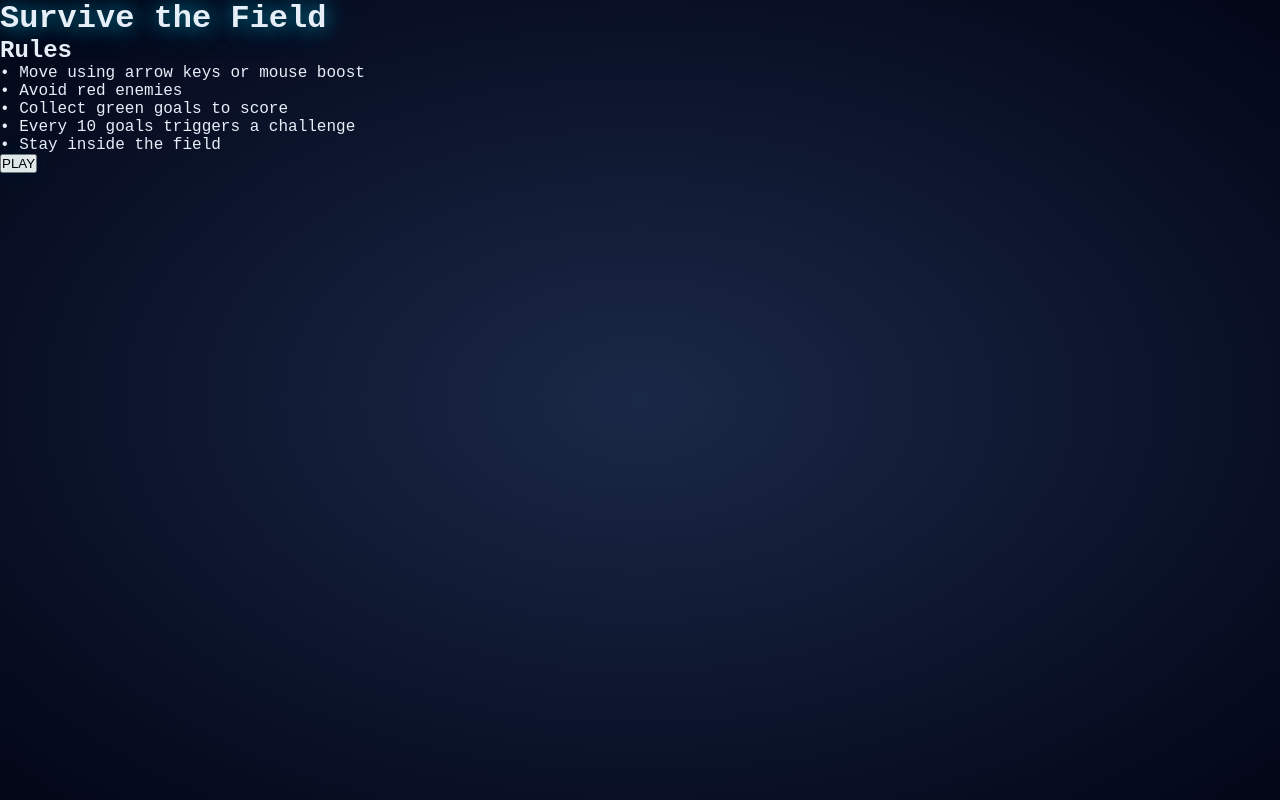
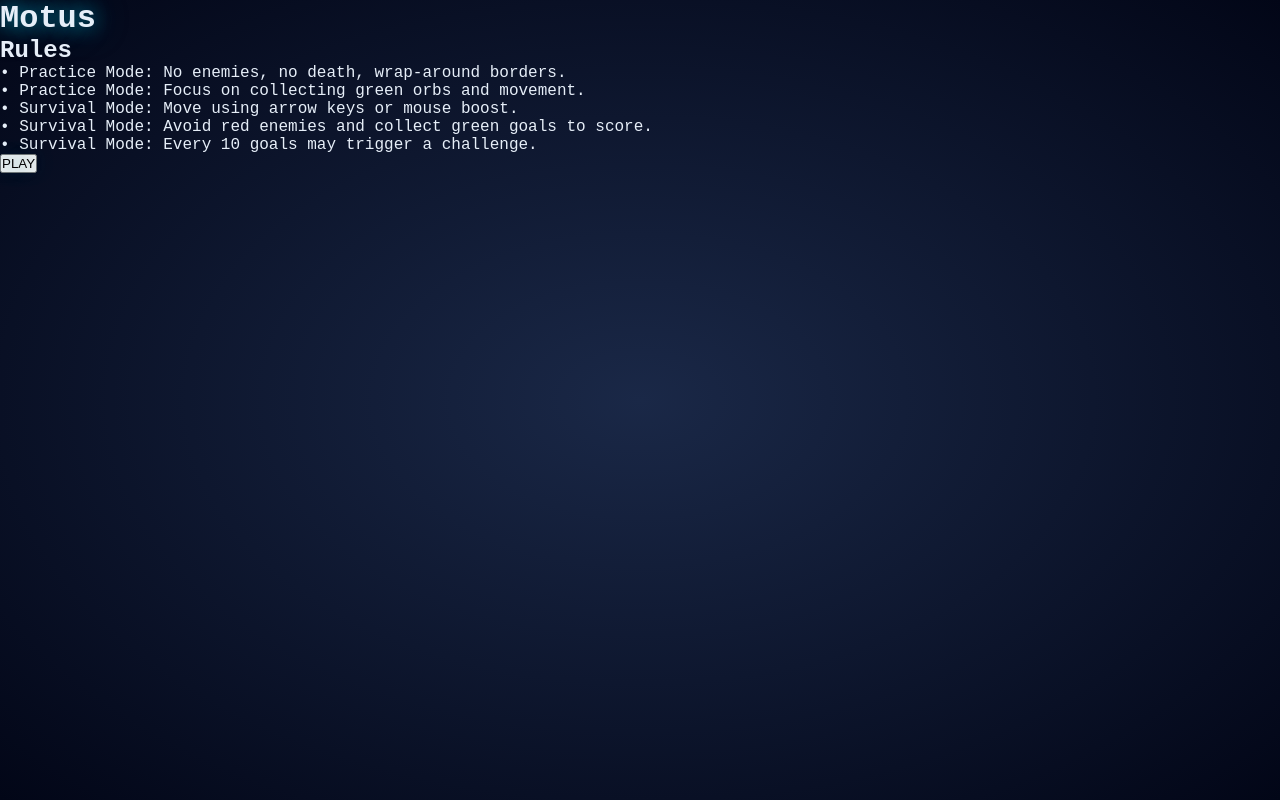
Before and after one commit to shardulmarathe/motus, a Next.js app: page /rules in a window 1280 px wide. Built offline with nearby package versions, Linux system fonts and the light colour scheme.

Commit message:
Added favicon and changed name to practice mode

```diff
--- a/package.json
+++ b/package.json
@@ -1,5 +1,5 @@
 {
-  "name": "survive-the-field",
+  "name": "motus",
   "version": "0.1.0",
   "private": true,
   "scripts": {
--- a/src/app/layout.tsx
+++ b/src/app/layout.tsx
@@ -3,8 +3,11 @@ import React from 'react'
 import { Analytics } from '@vercel/analytics/react'
 
 export const metadata = {
-  title: 'Survive the Field',
+  title: 'Motus',
   description: 'Fast-paced physics survival game',
+  icons: {
+    icon: '/favicon.svg',
+  },
 }
 
 export default function RootLayout({ children }: { children: React.ReactNode }) {
--- a/src/app/rules/page.tsx
+++ b/src/app/rules/page.tsx
@@ -5,16 +5,16 @@ export default function Rules() {
     <div className="min-h-screen bg-gradient-to-br from-slate-900 via-purple-900 to-slate-900 flex items-center justify-center page-transition">
       <div className="text-center max-w-md">
         <h1 className="text-4xl font-bold text-cyan-400 mb-8 glow-text">
-          Survive the Field
+          Motus
         </h1>
         <div className="bg-slate-800/50 border border-cyan-400/20 rounded-lg p-6 mb-8">
           <h2 className="text-xl font-bold text-cyan-400 mb-4">Rules</h2>
           <ul className="text-left text-gray-300 space-y-2">
-            <li>• Move using arrow keys or mouse boost</li>
-            <li>• Avoid red enemies</li>
-            <li>• Collect green goals to score</li>
-            <li>• Every 10 goals triggers a challenge</li>
-            <li>• Stay inside the field</li>
+            <li>• Practice Mode: No enemies, no death, wrap-around borders.</li>
+            <li>• Practice Mode: Focus on collecting green orbs and movement.</li>
+            <li>• Survival Mode: Move using arrow keys or mouse boost.</li>
+            <li>• Survival Mode: Avoid red enemies and collect green goals to score.</li>
+            <li>• Survival Mode: Every 10 goals may trigger a challenge.</li>
           </ul>
         </div>
         <Link href="/game">
--- a/src/components/GameCanvas.tsx
+++ b/src/components/GameCanvas.tsx
@@ -317,7 +317,7 @@ const GameCanvas = forwardRef<HTMLCanvasElement, GameCanvasProps>((props, ref) =
 
       if (isOutOfBounds(player, w, h)) {
         if (props.gameMode === 'zen') {
-          // Wrap-around teleport to opposite side in Zen mode
+          // Wrap-around teleport to opposite side in Practice Mode
           if (player.x - player.radius < 0) player.x = w - player.radius
           if (player.x + player.radius > w) player.x = player.radius
           if (player.y - player.radius < 0) player.y = h - player.radius
```
Also changed, not shown: src/app/page.tsx (+7 -7 lines), public/favicon.svg (added), 1 other file (tests, documents, lock files or other folders).
